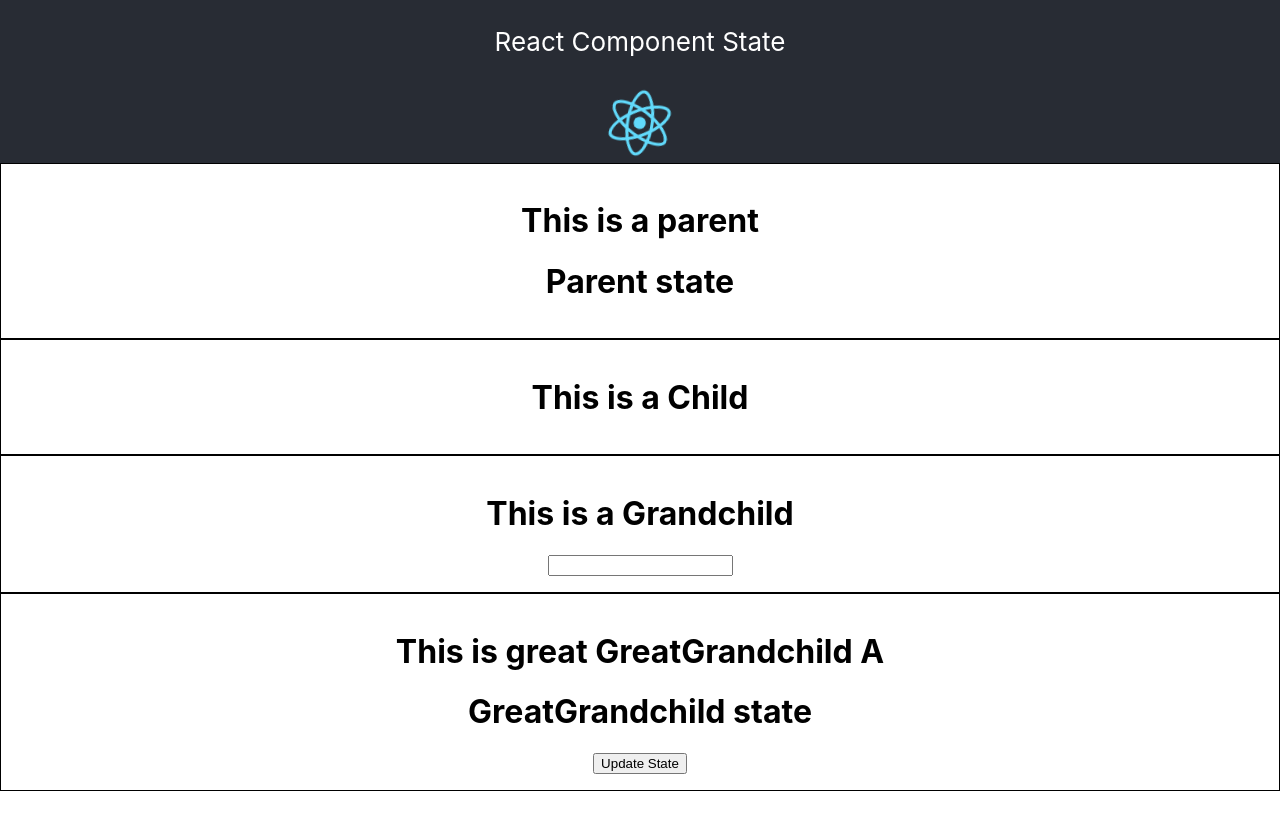
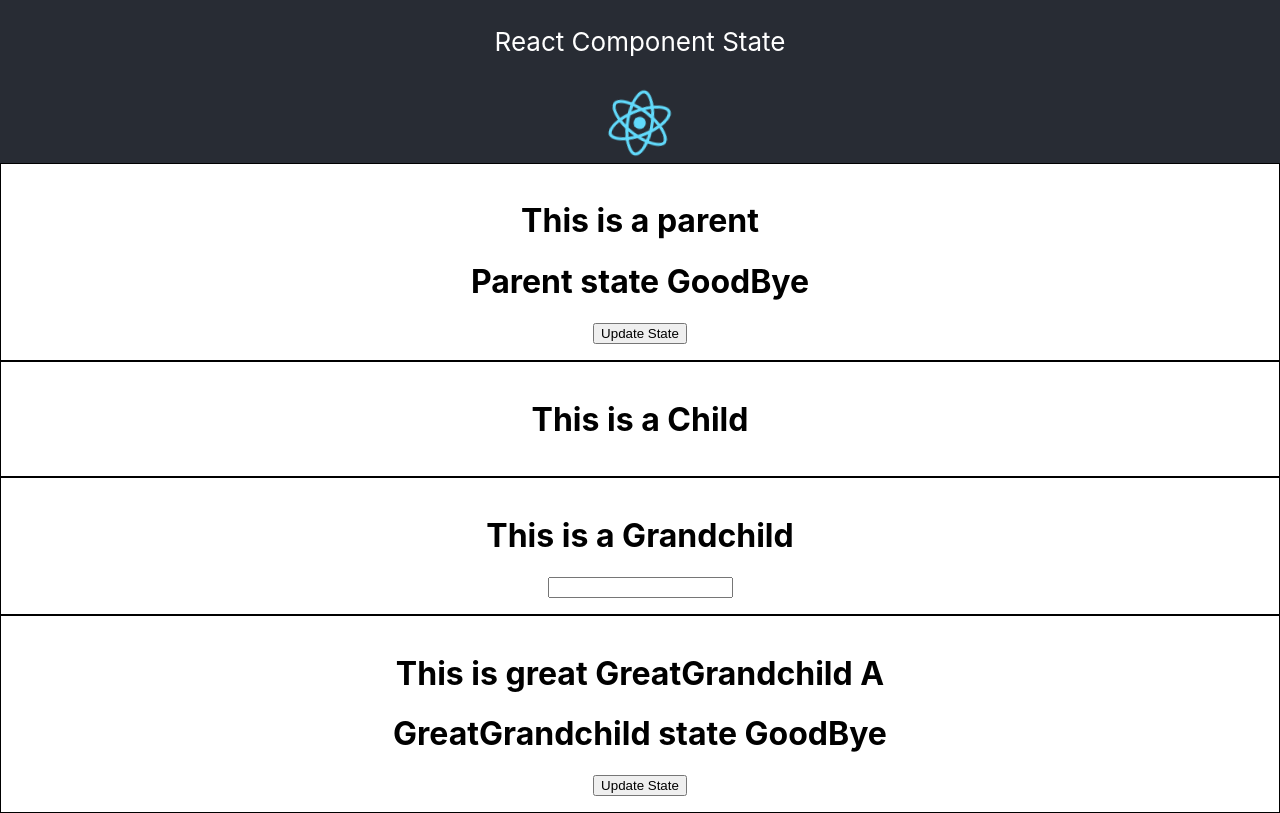
Before and after one commit to damienminter/react-component-state, a React (Create React App) app: page / in a window 1280 px wide. Built offline with nearby package versions, Linux system fonts and the light colour scheme.

Commit message:
UseContext - pass setState into Context

```diff
--- a/src/Components/ChildA.js
+++ b/src/Components/ChildA.js
@@ -1,7 +1,7 @@
 import React from "react";
 import GrandchildA from "./GrandchildA";
 
-export default function ChildA({ children }) {
+export default function ChildA() {
   const [change, setChange] = React.useState("");
 
   function handleChange(e) {
@@ -15,7 +15,6 @@ export default function ChildA({ children }) {
         <p>{change}</p>
       </div>
       <GrandchildA change={change} handleChange={handleChange} />
-      {children}
     </div>
   );
 }
--- a/src/Components/GrandchildA.js
+++ b/src/Components/GrandchildA.js
@@ -1,4 +1,5 @@
 import React from "react";
+import GreatGrandchildA from "./GreatGrandchildA";
 
 export default function GrandchildA({ change, handleChange }) {
   return (
@@ -7,6 +8,7 @@ export default function GrandchildA({ change, handleChange }) {
         <h1>This is a Grandchild</h1>
         <input type="text" value={change} onChange={handleChange}></input>
       </div>
+      <GreatGrandchildA />
     </div>
   );
 }
--- a/src/Components/GreatGrandchildA.js
+++ b/src/Components/GreatGrandchildA.js
@@ -1,13 +1,14 @@
-import React from "react";
+import React, { useContext } from "react";
+import { Context } from "../Components/Parent";
 
-export default function GreatGrandchildA(props) {
-  const { state, handleClick } = props;
+export default function GreatGrandchildA() {
+  const { state, setState } = useContext(Context);
   return (
     <div>
       <div className="container">
         <h1>This is great GreatGrandchild A</h1>
         <h1>GreatGrandchild state {state}</h1>
-        <button type="click" onClick={handleClick}>
+        <button type="click" onClick={() => setState("New State")}>
           Update State
         </button>
       </div>
--- a/src/Components/Parent.js
+++ b/src/Components/Parent.js
@@ -1,9 +1,12 @@
 import React, { useState } from "react";
 import ChildA from "./ChildA";
-import GreatGrandchildA from "./GreatGrandchildA";
+
+// Create React Context
+export const Context = React.createContext();
 
 export default function Parent() {
-  const [state, setState] = useState("");
+  const [state, setState] = useState("GoodBye");
+  const value = { state, setState };
 
   function handleClick() {
     setState("State Updated");
@@ -11,16 +14,15 @@ export default function Parent() {
   }
 
   return (
-    <div>
+    <Context.Provider value={value}>
       <div className="container">
         <h1>This is a parent</h1>
         <h1>Parent state {state}</h1>
+        <button type="click" onClick={handleClick}>
+          Update State
+        </button>
       </div>
-      <ChildA>
-        {/* // Here we are wrapping GreatGrandchild component in child component and
-        passing props directly - by passing Granchild component*/}
-        <GreatGrandchildA state={state} handleClick={handleClick} />
-      </ChildA>
-    </div>
+      <ChildA />
+    </Context.Provider>
   );
 }
```
